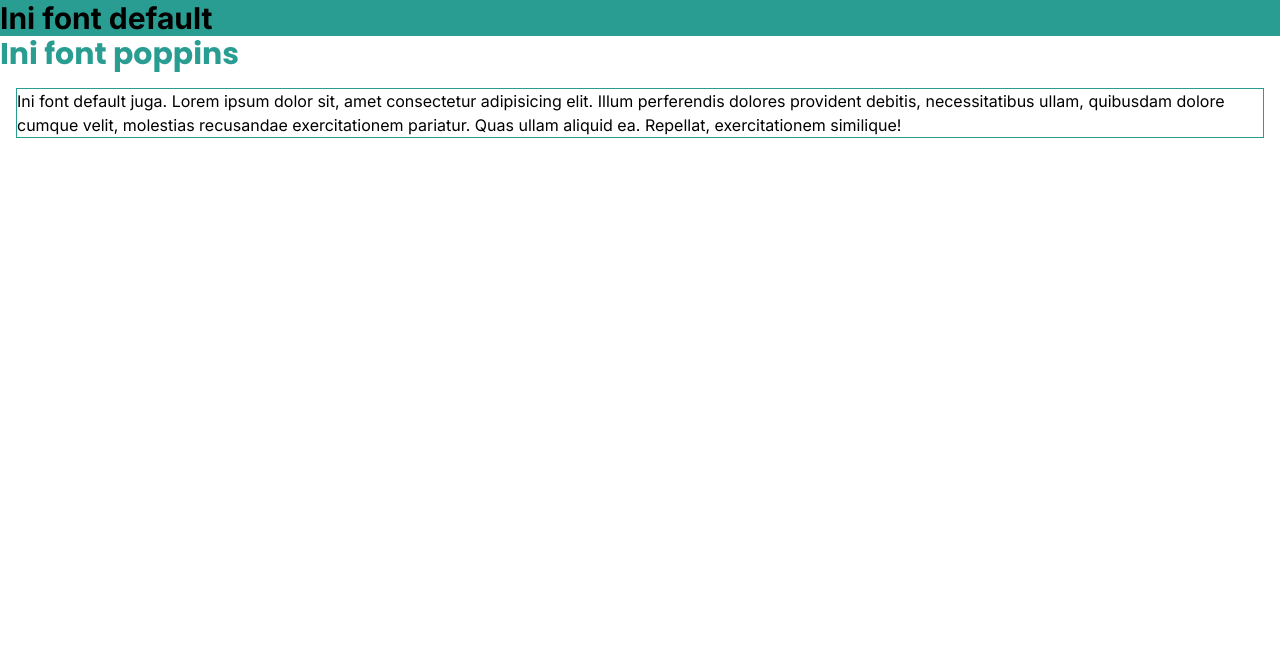
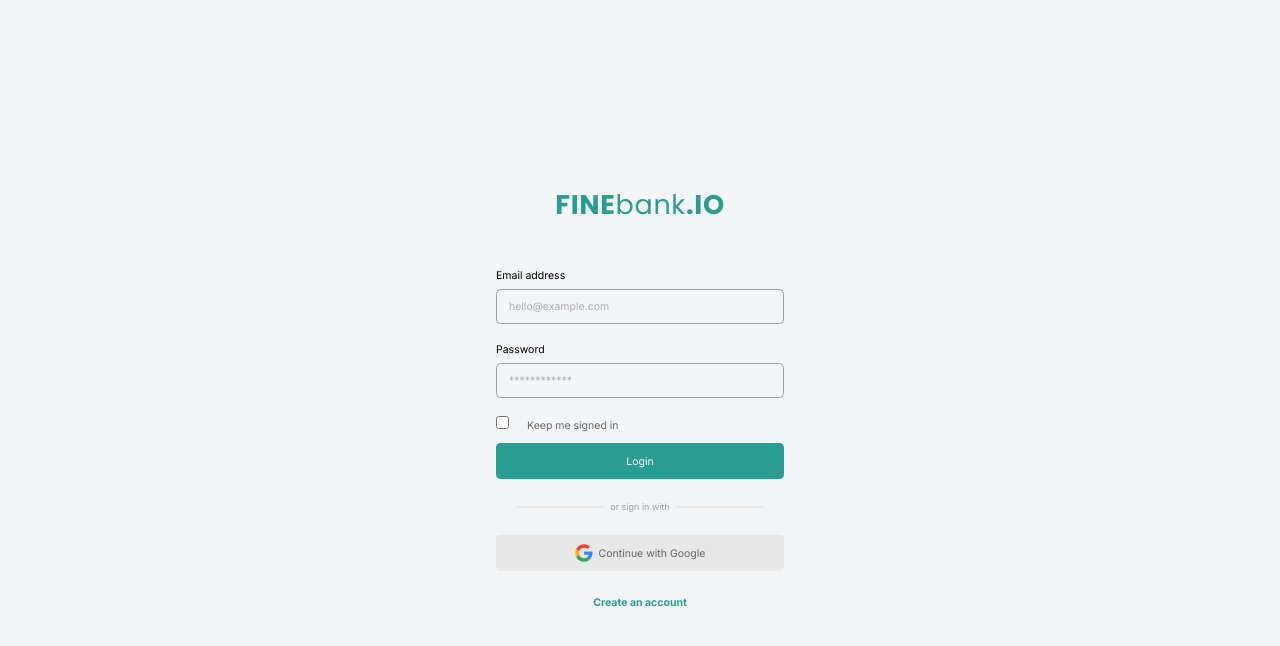
Before and after one commit to zarifahdara/admin-ui, a React (Vite) app: page / in a window 1280 px wide. Shown: the top 646 px of the page. Built offline with nearby package versions, Linux system fonts and the light colour scheme.

Commit message:
membuat page sign in

```diff
--- a/src/App.css
+++ b/src/App.css
@@ -1,5 +1,8 @@
 @import url('https://fonts.googleapis.com/css2?family=Inter:ital,opsz,wght@0,14..32,100..900;1,14..32,100..900&family=Poppins:ital,wght@0,100;0,200;0,300;0,400;0,500;0,600;0,700;0,800;0,900;1,100;1,200;1,300;1,400;1,500;1,600;1,700;1,800;1,900&display=swap');
 
+html {
+  font-size: 75%;
+}
 
 @import "tailwindcss";
 
--- a/src/App.jsx
+++ b/src/App.jsx
@@ -2,17 +2,131 @@
 
 function App() {
   return (
-    <>
-      <h1 className="text-3xl font-bold bg-primary">Ini font default</h1>
-      <h1 className="text-3xl font-bold font-poppins text-primary">Ini font poppins</h1>
-      <p className="m-4 border border-primary">
-        Ini font default juga. Lorem ipsum dolor sit, amet consectetur
-        adipisicing elit. Illum perferendis dolores provident debitis,
-        necessitatibus ullam, quibusdam dolore cumque velit, molestias
-        recusandae exercitationem pariatur. Quas ullam aliquid ea. Repellat,
-        exercitationem similique!
-      </p>
-    </>
+    <main className="min-h-screen bg-special-mainBg flex justify-center items-center">
+      {/* container start */}
+      <div className="w-full max-w-sm">
+                {/* logo start */}
+        <div className="flex justify-center font-poppins tracking-wide text-primary text-4xl">
+          <span className="font-bold">FINE</span>
+          bank
+          <span className="font-bold">.IO</span>
+        </div>
+        {/* logo end */}
+                {/* form start */}
+        <div className="mt-16">
+          <form action="">
+            <div className="mb-6">
+              <label htmlFor="email" className="block text-sm mb-2">
+                Email address
+              </label>
+              <input
+                type="email"
+                className="py-3 pl-4 text-sm rounded-md w-full bg-special-mainBg border border-gray-03 text-gray-01 focus:border-black focus:outline-none focus:ring-0"
+                placeholder="hello@example.com"
+                name="email"
+                id="email"
+              />
+            </div>
+            <div className="mb-6">
+              <label htmlFor="password" className="block text-sm mb-2">
+                Password
+              </label>
+              <input
+                type="password"
+                className="py-3 pl-4 text-sm rounded-md w-full bg-special-mainBg border border-gray-03 text-gray-01 focus:border-black focus:outline-none focus:ring-0"
+                placeholder="************"
+                name="password"
+                id="password"
+              />
+            </div>
+            <div className="mb-3">
+              <input
+                type="checkbox"
+                className="text-sm accent-primary"
+                name="status"
+                id="status"
+              />
+              <label htmlFor="status" className="text-sm text-gray-01 ml-6">
+                Keep me signed in
+              </label>
+            </div>
+            <button
+              className="h-12 rounded-md text-sm bg-primary w-full text-white"
+              type="submit"
+            >
+              Login
+            </button>
+          </form>
+        </div>
+        {/* form end */}
+        				{/* teks start */}
+        <div className="my-9 px-7 flex flex-col justify-center items-center text-xs text-gray-03">
+          <div className="border border-gray-05 w-full"></div>
+          <div class="px-2 bg-special-mainBg absolute"> or sign in with</div>
+        </div>
+        {/* teks end */}
+        {/* sign in with google start */}
+        <div className="mb-8">
+          <button
+            className=" h-12 flex items-center justify-center rounded-md text-sm w-full bg-gray-05 text-gray-01"
+            type="button"
+          >
+            <svg
+              class="h-6 w-6 mr-2"
+              xmlns="http://www.w3.org/2000/svg"
+              xmlns:xlink="http://www.w3.org/1999/xlink"
+              width="800px"
+              height="800px"
+              viewBox="-0.5 0 48 48"
+              version="1.1"
+            >
+              <title>Google-color</title> <desc>Created with Sketch.</desc>
+              <defs> </defs>
+              <g
+                id="Icons"
+                stroke="none"
+                stroke-width="1"
+                fill="none"
+                fill-rule="evenodd"
+              >
+                <g id="Color-" transform="translate(-401.000000, -860.000000)">
+                  <g id="Google" transform="translate(401.000000, 860.000000)">
+                    <path
+                      d="M9.82727273,24 C9.82727273,22.4757333 10.0804318,21.0144 10.5322727,19.6437333 L2.62345455,13.6042667 C1.08206818,16.7338667 0.213636364,20.2602667 0.213636364,24 C0.213636364,27.7365333 1.081,31.2608 2.62025,34.3882667 L10.5247955,28.3370667 C10.0772273,26.9728 9.82727273,25.5168 9.82727273,24"
+                      id="Fill-1"
+                      fill="#FBBC05"
+                    ></path>
+                    <path
+                      d="M23.7136364,10.1333333 C27.025,10.1333333 30.0159091,11.3066667 32.3659091,13.2266667 L39.2022727,6.4 C35.0363636,2.77333333 29.6954545,0.533333333 23.7136364,0.533333333 C14.4268636,0.533333333 6.44540909,5.84426667 2.62345455,13.6042667 L10.5322727,19.6437333 C12.3545909,14.112 17.5491591,10.1333333 23.7136364,10.1333333"
+                      id="Fill-2"
+                      fill="#EB4335"
+                    ></path>
+                    <path
+                      d="M23.7136364,37.8666667 C17.5491591,37.8666667 12.3545909,33.888 10.5322727,28.3562667 L2.62345455,34.3946667 C6.44540909,42.1557333 14.4268636,47.4666667 23.7136364,47.4666667 C29.4455,47.4666667 34.9177955,45.4314667 39.0249545,41.6181333 L31.5177727,35.8144 C29.3995682,37.1488 26.7323182,37.8666667 23.7136364,37.8666667"
+                      id="Fill-3"
+                      fill="#34A853"
+                    ></path>
+                    <path
+                      d="M46.1454545,24 C46.1454545,22.6133333 45.9318182,21.12 45.6113636,19.7333333 L23.7136364,19.7333333 L23.7136364,28.8 L36.3181818,28.8 C35.6879545,31.8912 33.9724545,34.2677333 31.5177727,35.8144 L39.0249545,41.6181333 C43.3393409,37.6138667 46.1454545,31.6490667 46.1454545,24"
+                      id="Fill-4"
+                      fill="#4285F4"
+                    ></path>
+                  </g>
+                </g>
+              </g>
+            </svg>
+            <span>Continue with Google</span>
+          </button>
+        </div>
+        {/* sign in with google end */}
+        {/* link start */}
+        <div className="flex justify-center">
+          <a className="text-primary text-sm font-bold">Create an account</a>
+        </div>
+        {/* link end */}
+      </div>
+      {/* container end */}
+    </main>
   );
 }
 
```
